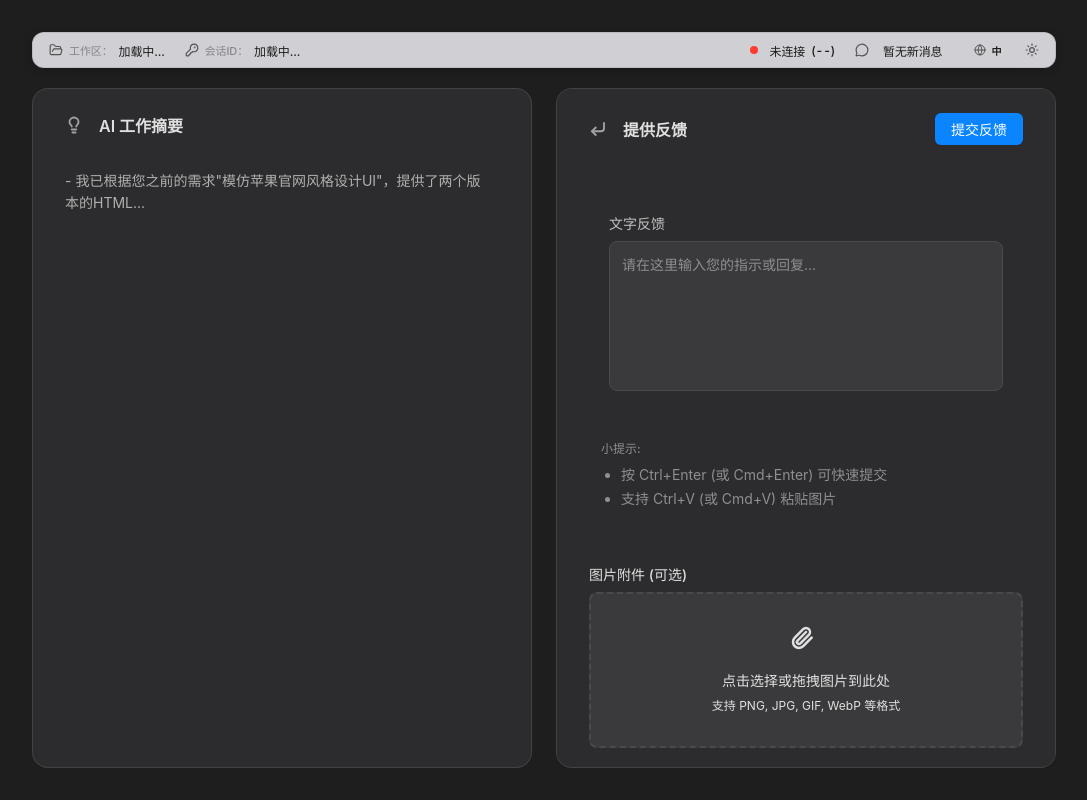
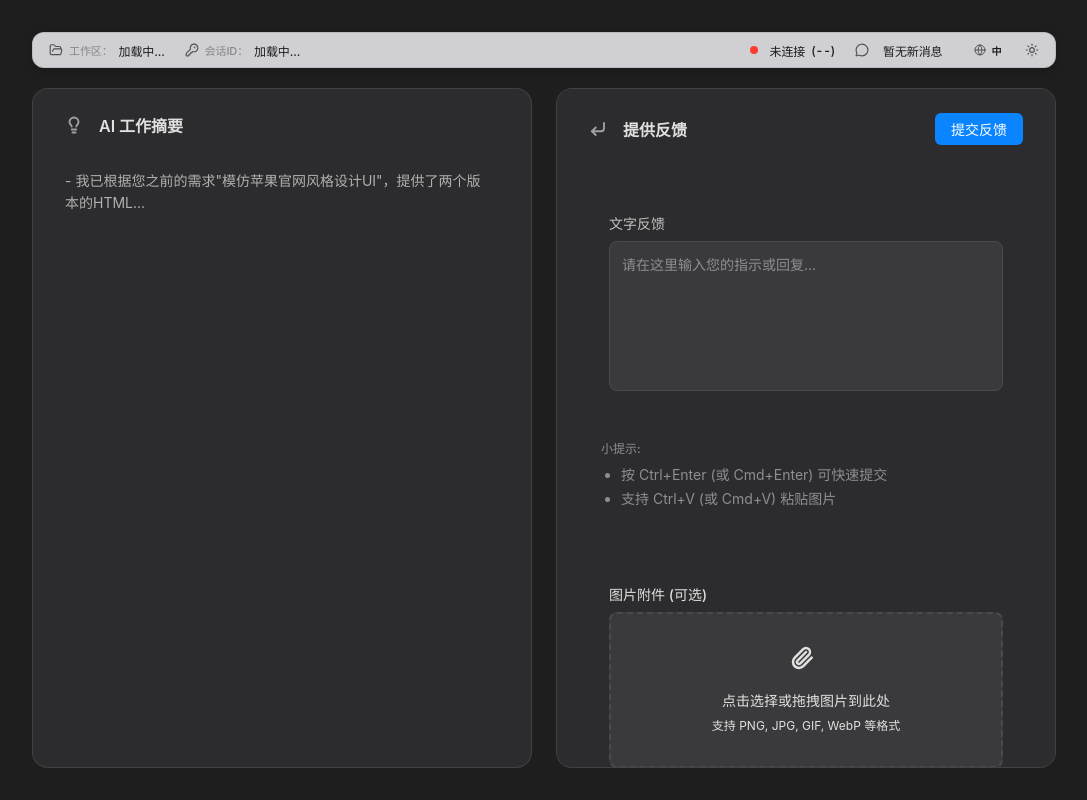
Before and after one commit to stone2401/dynamic-interaction, a website: page src/public/index.html in a window 1280 px wide. Shown: the whole page, without its empty margins (96-1183 px from the left). Drawn offline with nearby package versions, Linux system fonts and the light colour scheme.

Commit message:
style: improve code formatting and add padding to attachment section

```diff
--- a/src/public/css/components.css
+++ b/src/public/css/components.css
@@ -74,9 +74,17 @@
 }
 
 @keyframes pulse {
-  0% { opacity: 1; }
-  50% { opacity: 0.5; }
-  100% { opacity: 1; }
+  0% {
+    opacity: 1;
+  }
+
+  50% {
+    opacity: 0.5;
+  }
+
+  100% {
+    opacity: 1;
+  }
 }
 
 .notification-divider {
@@ -384,6 +392,7 @@
 /* 附件区域样式 */
 .attachment-section {
   margin-bottom: 16px;
+  padding: 20px;
 }
 
 .attachment-section label {
@@ -503,6 +512,7 @@
 
 /* 响应式设计 */
 @media (max-width: 768px) {
+
   .notification-header,
   .session-header,
   .feedback-header {
```
